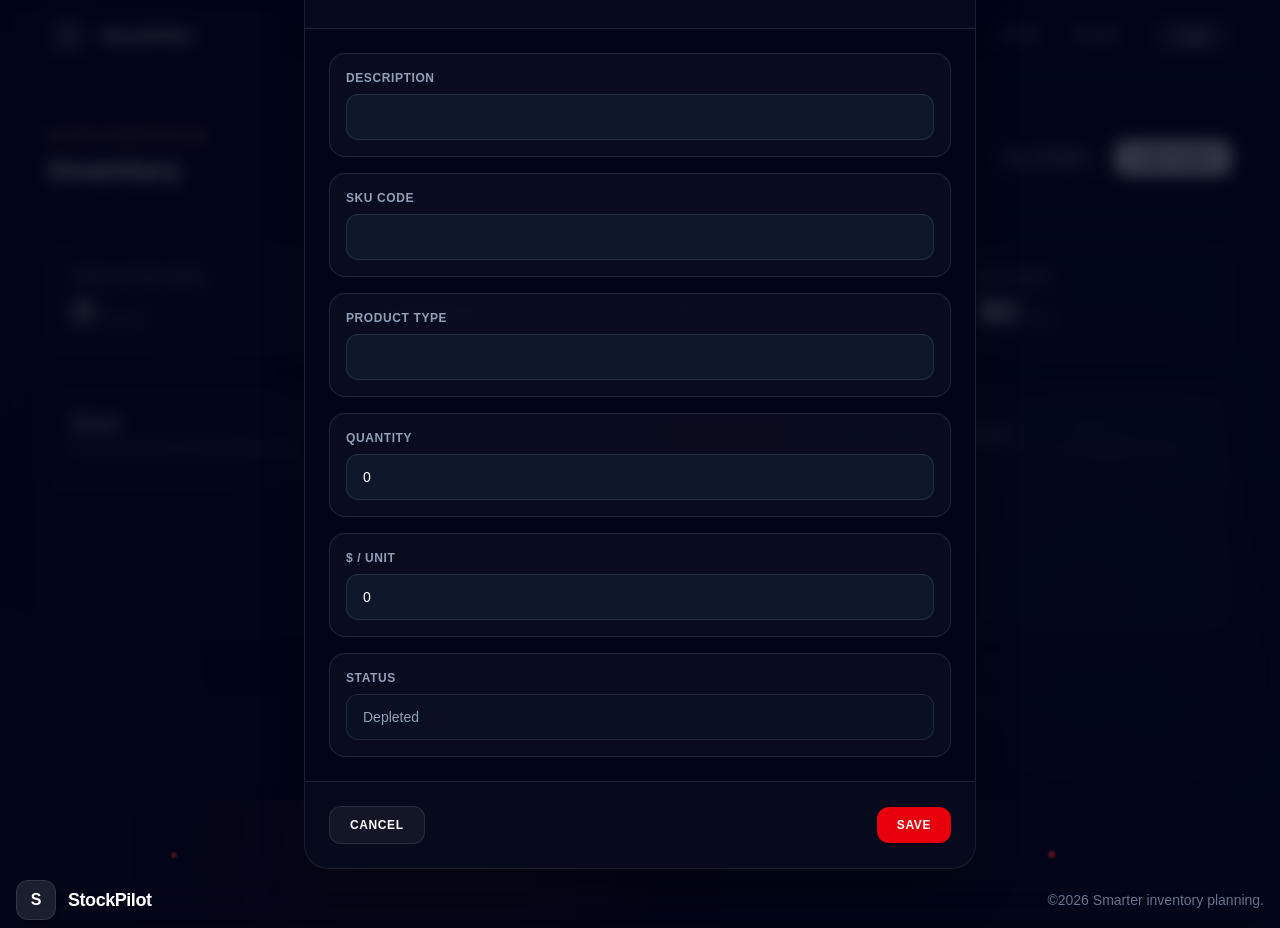
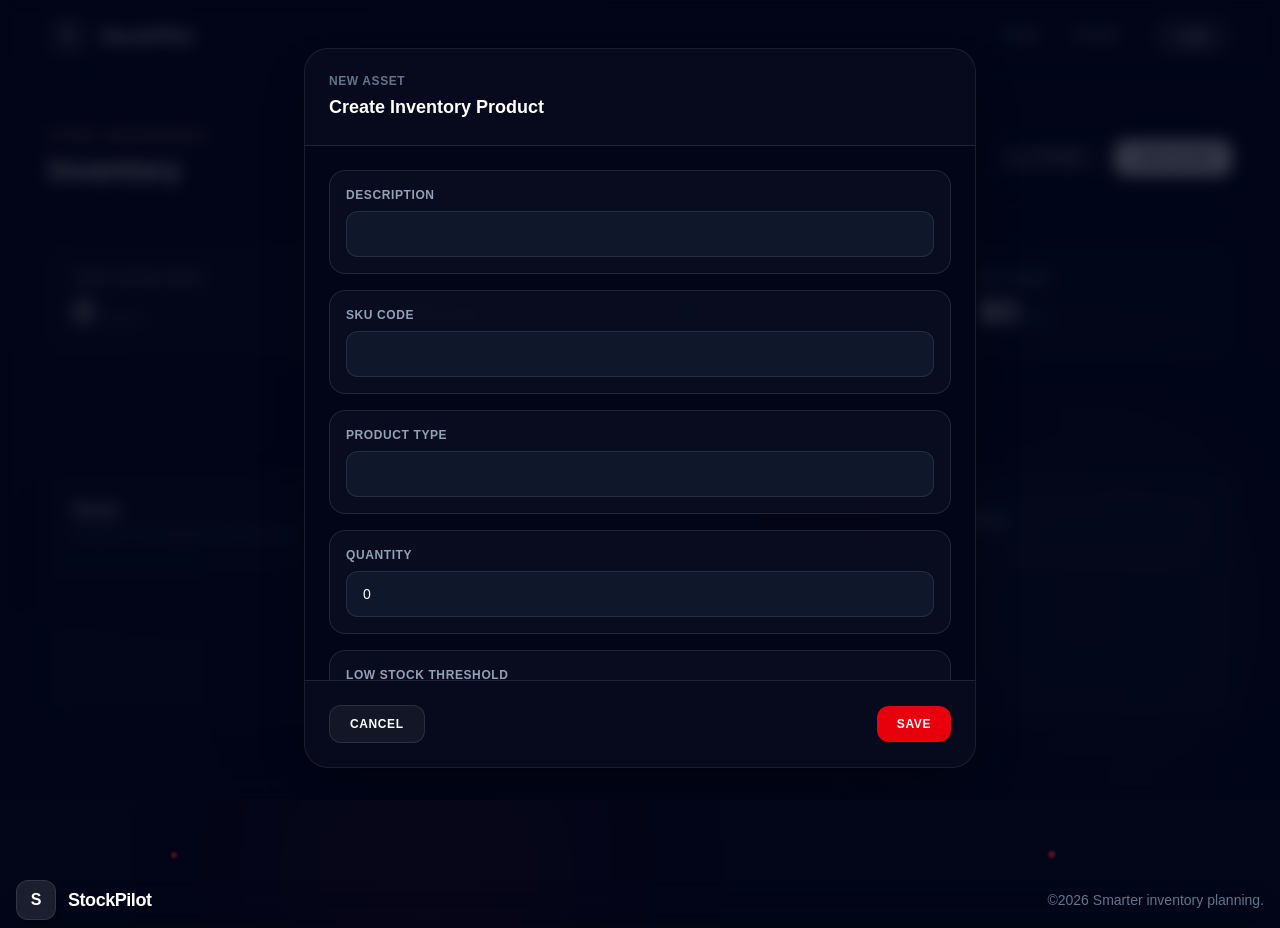
Before and after one commit to evan-ssh/small-business-inventory, a Next.js app: page /dashboard/1 in a window 1280 px wide. Both pictures are taken after typing "Sample" into the empty fields and a click on the button "+ NEW ASSET". Built offline with nearby package versions, Linux system fonts and the light colour scheme; no server answers.

Commit message:
Add mock component for AI, AI od schema, and threshold field
- Implement SmartPanel component and Zod recommendation schema
- Update product server actions and API routes to handle threshold and status logic
- Fixed Dashboard, Add/Edit menus, to support new threshold field

```diff
--- a/src/app/actions/products.js
+++ b/src/app/actions/products.js
@@ -6,12 +6,12 @@ import { ObjectId } from "mongodb";
 
 const collectionName = "products";
 
-function getStatusFromQty(qty) {
+function getProductStatus(qty,threshold) {
   if (qty <= 0) {
     return "Depleted";
   }
 
-  if (qty < 20) {
+  if (qty < threshold) {
     return "Low Stock";
   }
 
@@ -34,6 +34,7 @@ export async function productAction(prevState, formData){
         const sku = formData.get("sku")?.toString().trim();
         const type = formData.get("type")?.toString().trim();
         const qty = Number(formData.get("qty") ?? 0);
+        const threshold = Number(formData.get("threshold") ?? 10);
         const price = Number(formData.get("price") ?? 0);
         const storeIdValue = formData.get("storeId")?.toString();
         if (!description) {
@@ -68,13 +69,15 @@ export async function productAction(prevState, formData){
           };
         }
 
+    //Insert Product
     await db.collection(collectionName).insertOne({
         description,
         sku,
         type,
         qty,
+        threshold,
         price,
-        status:getStatusFromQty(qty),
+        status:getProductStatus(qty,threshold),
         transactionsThisMonth:0,
         storeId,
         ownerId: sessionUser.userId,
--- a/src/app/api/products/[id]/route.js
+++ b/src/app/api/products/[id]/route.js
@@ -31,6 +31,7 @@ export async function PATCH(request,{params}){
                 qty: Number(updatedProduct.qty),
                 price: Number(updatedProduct.price),
                 status: updatedProduct.status,
+                threshold: Number(updatedProduct.threshold ?? 10),
               }
             }
           );
--- a/src/app/api/products/route.js
+++ b/src/app/api/products/route.js
@@ -60,6 +60,7 @@ export async function GET(request) {
       sku: product.sku ?? "",
       type: product.type ?? "",
       qty: Number(product.qty ?? 0),
+      threshold: Number(product.threshold ?? 10),
       price: Number(product.price ?? 0),
       status: product.status ?? "",
       transactionsThisMonth: Number(
@@ -119,13 +120,25 @@ export async function GET(request) {
         { status: 403 }
       );
     }
+
+    const qty = Number(product.qty ?? 0);
+      const threshold = Number(product.threshold ?? 10);
+
+      // Calculate status dynamically
+      let status = "Optimal";
+      if (qty <= 0) {
+        status = "Out of Stock";
+      } else if (qty <= threshold) {
+        status = "Low Stock";
+      }
     await db.collection(collectionName).insertOne({
       description: product.description,
       sku: product.sku,
       type: product.type,
       qty: Number(product.qty),
       price: Number(product.price),
-      status: product.status,
+      status,
+      threshold,
       transactionsThisMonth: Number(product.transactionsThisMonth ?? 0),
       storeId,
       ownerId: sessionUser.userId
--- a/src/app/dashboard/[storeId]/page.js
+++ b/src/app/dashboard/[storeId]/page.js
@@ -7,6 +7,7 @@ import InfoCard from "../../../components/Dashboard/InfoCard";
 import InventoryTable from "../../../components/Dashboard/InventoryTable";
 import EditMenu from "../../../components/Dashboard/EditMenu";
 import AddItemMenu from "../../../components/Dashboard/AddItemMenu";
+import SmartPanel from "../../../components/Dashboard/SmartPanel";
 
 function countActiveUnits(products) {
   return products.reduce(
@@ -186,7 +187,7 @@ export default function Dashboard() {
               subtext="CAD"
             />
           </div>
-
+          <SmartPanel></SmartPanel>
           {/* Inventory table */}
           <section className="overflow-hidden rounded-2xl border border-white/10 bg-white/[0.02] shadow-2xl backdrop-blur-md">
             <div className="flex flex-col gap-4 border-b border-white/10 bg-white/[0.01] p-6 lg:flex-row lg:items-center lg:justify-between">
@@ -210,13 +211,27 @@ export default function Dashboard() {
                 >
                   + Place Order
                 </button>
-
                 <button
                   type="button"
                   onClick={fetchProducts}
-                  className="rounded-xl bg-slate-800 px-4 py-2.5 text-xs font-semibold uppercase tracking-wider text-white shadow transition hover:bg-slate-700"
+                  aria-label="Refresh Table"
+                  title="Refresh Table"
+                  className="flex items-center justify-center rounded-xl bg-transparent p-2.5 text-slate-400 transition hover:bg-white/5 hover:text-white"
                 >
-                  Refresh Table
+                  <svg
+                    xmlns="http://www.w3.org/2000/svg"
+                    width="18"
+                    height="18"
+                    viewBox="0 0 24 24"
+                    fill="none"
+                    stroke="currentColor"
+                    strokeWidth="2"
+                    strokeLinecap="round"
+                    strokeLinejoin="round"
+                  >
+                    <path d="M3 12a9 9 0 1 0 9-9 9.75 9.75 0 0 0-6.74 2.74L3 8" />
+                    <path d="M3 3v5h5" />
+                  </svg>
                 </button>
 
                 <input
--- a/src/components/Dashboard/AddItemFields.jsx
+++ b/src/components/Dashboard/AddItemFields.jsx
@@ -57,6 +57,13 @@ export default function AddItemFields({
         onChange={onChange}
       />
       <AddField
+        label="Low Stock Threshold"
+        name="threshold"
+        type="number"
+        value={currFormValues.threshold}
+        onChange={onChange}
+      />
+      <AddField
         label="$ / Unit"
         name="price"
         type="number"
@@ -64,13 +71,6 @@ export default function AddItemFields({
         onChange={onChange}
         />
 
-      <AddField
-        label="Status"
-        name="status"
-        value={calculatedStatus}
-        readOnly={true}
-        onChange={onChange}
-      />
     </div>
   );
 }
--- a/src/components/Dashboard/AddItemMenu.jsx
+++ b/src/components/Dashboard/AddItemMenu.jsx
@@ -31,6 +31,7 @@ export default function AddItemMenu({
     sku: "",
     type: "",
     qty: "0",
+    threshold: 10,
     price: "0",
   });
 
@@ -61,9 +62,11 @@ export default function AddItemMenu({
   }
 
   return (
-    <div className="fixed inset-0 z-50 flex items-center justify-center bg-slate-950/80 px-4 backdrop-blur-sm">
-      <div className="w-full max-w-2xl overflow-hidden rounded-3xl border border-white/10 bg-slate-950/95 shadow-2xl shadow-black/40">
-        <form action={formAction}>
+    <div className="fixed inset-0 z-50 overflow-y-auto bg-slate-950/80 backdrop-blur-sm">
+      <div className="flex min-h-full items-center justify-center p-4">
+      <div className="my-8 flex max-h-[90vh] w-full max-w-2xl flex-col overflow-hidden rounded-3xl border border-white/10 bg-slate-950/95 shadow-2xl shadow-black/40">
+        <form action={formAction} className="flex min-h-0 flex-col">
+
           {/* Sends the selected workspace to productAction */}
           <input
             type="hidden"
@@ -82,7 +85,7 @@ export default function AddItemMenu({
               </h2>
             </div>
           </div>
-
+          <div className="flex-1 overflow-y-auto">
           <AddItemFields
             currFormValues={formData}
             calculatedStatus={calculatedStatus}
@@ -94,6 +97,7 @@ export default function AddItemMenu({
               {actionState.error}
             </p>
           )}
+        </div>
 
           <div className="flex items-center justify-between border-t border-white/10 bg-white/[0.02] p-6">
             <button
@@ -115,5 +119,6 @@ export default function AddItemMenu({
         </form>
       </div>
     </div>
+    </div>
   );
 }
--- a/src/components/Dashboard/EditMenu.jsx
+++ b/src/components/Dashboard/EditMenu.jsx
@@ -4,12 +4,12 @@ import { useEffect, useState } from "react";
 import EditMenuFields from "./EditMenuFields";
 import DeletePopup from "./DeletePopup";
 
-function getStatusFromQty(qty) {
+function getProductStatus(qty, threshold) {
   if (qty <= 0) {
     return "Depleted";
   }
 
-  if (qty < 20) {
+  if (qty < threshold) {
     return "Low Stock";
   }
 
@@ -23,6 +23,7 @@ export default function EditMenu({ product, onClose,onUpdate }) {
       sku: "",
       type: "",
       qty: "",
+      threshold:"",
       price:""
     });
 
@@ -31,6 +32,7 @@ export default function EditMenu({ product, onClose,onUpdate }) {
       sku: false,
       type: false,
       qty: false,
+      threshold:false,
       price:false,
     });
 
@@ -43,6 +45,7 @@ export default function EditMenu({ product, onClose,onUpdate }) {
           sku: product.sku,
           type: product.type,
           qty: product.qty,
+          threshold: product.threshold ?? 10,
           price: product.price,
         });
       }
@@ -78,8 +81,9 @@ export default function EditMenu({ product, onClose,onUpdate }) {
         sku: formData.sku.trim(),
         type: formData.type.trim(),
         qty: Number(formData.qty ?? 0),
+        threshold: Number(formData.threshold ?? 10),
         price: Number(formData.price ?? 0),
-        status: getStatusFromQty(Number(formData.qty ?? 0)),
+        status: getProductStatus(Number(formData.qty ?? 0), Number(formData.threshold ?? 10)),
       };
       try{
         const response = await fetch(`/api/products/${product._id}`, {
@@ -123,10 +127,10 @@ async function handleDeleteConfirm(productToDelete) {
   }
 
     return (
-      <div className="fixed inset-0 z-50 flex items-center justify-center bg-slate-950/80 px-4 backdrop-blur-sm">
-        <div className="w-full max-w-2xl overflow-hidden rounded-3xl border border-white/10 bg-slate-950/95 shadow-2xl shadow-black/40">
-          <form onSubmit={handleSave}>
-            <div className="flex items-center justify-between border-b border-white/10 bg-white/[0.02] p-6">
+      <div className="fixed inset-0 z-50 flex items-center justify-center bg-slate-950/80 px-4 py-8 backdrop-blur-sm">
+        <div className="flex max-h-full w-full max-w-2xl flex-col overflow-hidden rounded-3xl border border-white/10 bg-slate-950/95 shadow-2xl shadow-black/40">
+          <form onSubmit={handleSave} className="flex min-h-0 flex-col">
+            <div className="flex shrink-0 items-center justify-between border-b border-white/10 bg-white/[0.02] p-6">
               <div>
                 <p className="text-xs font-semibold uppercase tracking-wider text-slate-500">
                   SKU Code
@@ -145,7 +149,7 @@ async function handleDeleteConfirm(productToDelete) {
                 Delete
               </button>
             </div>
-
+          <div className="flex-1 overflow-y-auto">
             <EditMenuFields
               currFormValues={formData}
               editableFields={editableFields}
@@ -156,6 +160,7 @@ async function handleDeleteConfirm(productToDelete) {
               {errMsg}
             </p>
           )}
+          </div>
             <div className="flex items-center justify-between border-t border-white/10 bg-white/[0.02] p-6">
               <button
                 type="button"
--- a/src/components/Dashboard/EditMenuFields.jsx
+++ b/src/components/Dashboard/EditMenuFields.jsx
@@ -71,7 +71,15 @@ export default function EditMenuFields({
             onEdit={() => onEnableEdit("qty")}
             onChange={onChange}
           />
-
+        <EditableField
+            label="Low Stock Threshold"
+            name="threshold"
+            type="number"
+            value={currFormValues.threshold}
+            isEditing={editableFields.threshold}
+            onEdit={() => onEnableEdit("threshold")}
+            onChange={onChange}
+          />
         <EditableField
             label="$ / Unit"
             name="price"
--- /dev/null
+++ b/src/components/Dashboard/SmartPanel.jsx
@@ -0,0 +1,58 @@
+"use client";
+
+import { useState } from "react";
+
+export default function SmartPanel() {
+  const [isOpen, setIsOpen] = useState(false);
+
+  return (
+    <div className="mb-6 flex w-full flex-col items-center">
+      {!isOpen ? (
+        <button
+          onClick={() => setIsOpen(true)}
+          className="group flex w-fit items-center justify-center gap-3 rounded-2xl border border-white/10 bg-white/[0.02] px-10 py-4 transition hover:border-red-400/30 hover:bg-white/[0.05]"
+        >
+          <span className="text-lg transition-transform group-hover:scale-110">✨</span>
+          <span className="text-xs font-semibold uppercase tracking-wider text-slate-400 transition group-hover:text-white">
+            Generate Smart Analysis
+          </span>
+        </button>
+      ) : (
+        <div className="w-full rounded-2xl border border-white/10 bg-white/[0.03] p-6 backdrop-blur-md transition-all duration-300 ease-in-out">
+
+          <div className="mb-6 flex items-center justify-between border-b border-white/10 pb-4">
+            <div className="flex items-center gap-3">
+              <span className="text-xl">✨</span>
+              <div>
+                <h3 className="text-sm font-bold uppercase tracking-wider text-white">
+                  Smart AI Analysis
+                </h3>
+                <p className="mt-1 text-xs text-slate-500">
+                  Insights based on your current workspace inventory
+                </p>
+              </div>
+            </div>
+
+            <button
+              onClick={() => setIsOpen(false)}
+              className="rounded-xl border border-white/10 bg-white/5 px-4 py-2 text-xs font-semibold uppercase tracking-wider text-white transition hover:bg-white hover:text-slate-950"
+            >
+              Close
+            </button>
+          </div>
+          <div className="grid gap-4 md:grid-cols-2">
+
+
+
+            <div className="rounded-2xl border border-white/5 bg-slate-950/40 p-5 md:col-span-2">
+
+              <p className="text-sm leading-relaxed text-slate-300">
+
+              </p>
+            </div>
+          </div>
+        </div>
+      )}
+    </div>
+  );
+}
--- /dev/null
+++ b/src/lib/ai/schemas/recommendation.js
@@ -0,0 +1,60 @@
+import { z } from "zod";
+
+export const recommendationSchema = z.object({
+  inventoryAnalysis: z.array(
+    z.object({
+      product: z
+        .string()
+        .min(1)
+        .describe("The exact product name/description from the store inventory"),
+
+      category: z
+        .string()
+        .min(1)
+        .describe("The type or category of the product"),
+
+      currentStatus: z
+        .enum(["Optimal", "Low Stock", "Depleted"])
+        .describe("The current health status of the product based on quantity and threshold"),
+
+      priority: z
+        .enum(["Low", "Medium", "High"])
+        .describe("How urgently the product should be restocked"),
+
+      suggestedQuantity: z
+        .number()
+        .int()
+        .min(0)
+        .describe("The suggested quantity to order"),
+
+      recommendedAction: z
+        .string()
+        .min(1)
+        .describe("The specific operational action to take (e.g., 'Reorder immediately', 'Monitor sales velocity')"),
+
+      reason: z
+        .string()
+        .min(1)
+        .describe("Why this action is recommended based on stock levels and monthly transactions"),
+    })
+  ),
+
+  newProductRecommendations: z.array(
+    z.object({
+      suggestedItem: z
+        .string()
+        .min(1)
+        .describe("Name of a new product that fits the store's existing categories and top-selling trends"),
+
+      category: z
+        .string()
+        .min(1)
+        .describe("The category this new item belongs to"),
+
+      rationale: z
+        .string()
+        .min(1)
+        .describe("Why this item should be introduced based on current store sales and types"),
+    })
+  ),
+});
```
